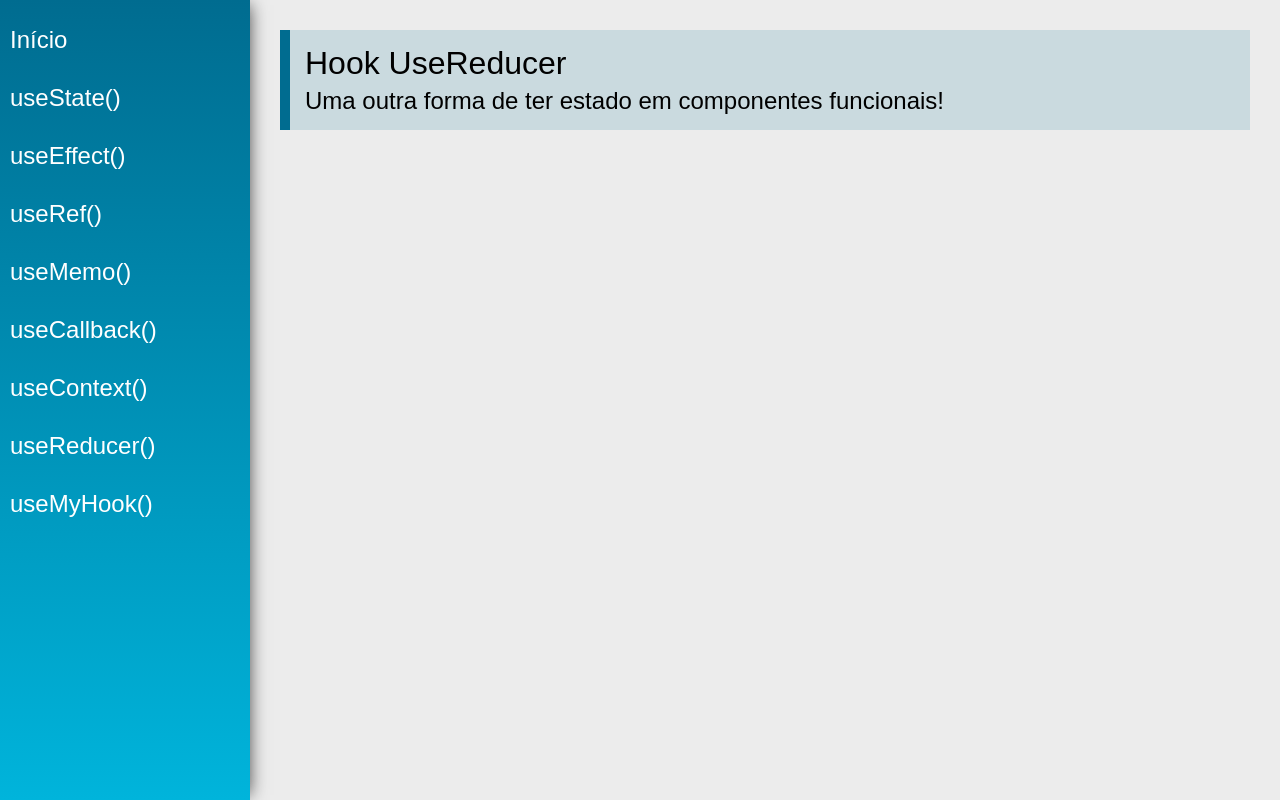
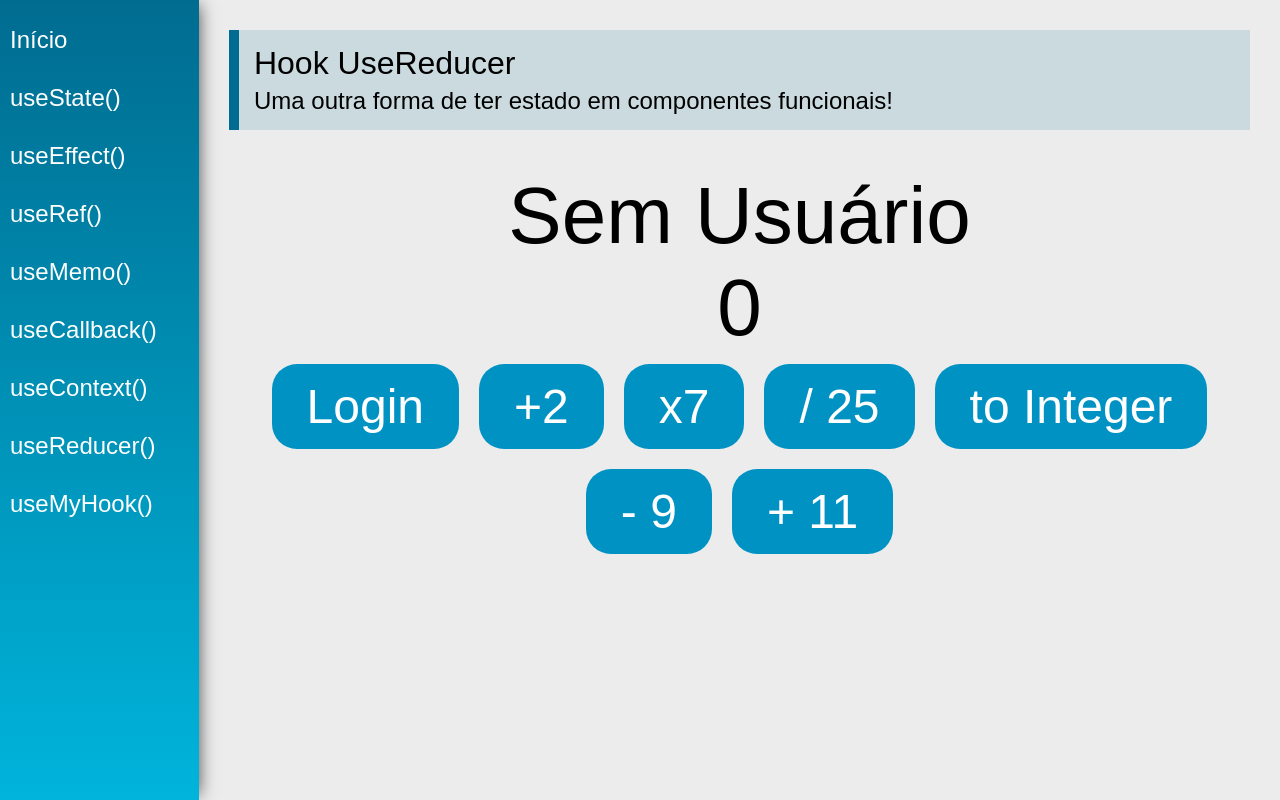
Before and after one commit to alesilva/hooks-react, a React (Create React App) app: page /useReducer in a window 1280 px wide. Built offline with nearby package versions, Linux system fonts and the light colour scheme.

Commit message:
Aula useReducer #1

```diff
--- a/src/views/examples/UseReducer.jsx
+++ b/src/views/examples/UseReducer.jsx
@@ -1,13 +1,65 @@
-import React from 'react'
+import React, { useReducer } from 'react'
 import PageTitle from '../../components/layout/PageTitle'
 
+const initialState = {
+    cart: [],
+    products: [],
+    user: null,
+    // foco...
+    number: 0
+}
+
+function reducer(state, action) {
+    switch(action.type) {
+        case 'numberAdd2':
+            return { ...state, number: state.number + 2 }
+        case 'numberMultiply7':
+            return { ...state, number: state.number * 7 }
+        case 'numberDivide25':
+            return { ...state, number: state.number / 25 }
+        case 'numberFloatToInt':
+            return { ...state, number: state.number | 0 }
+        case 'numberAddN':
+            return { ...state, number: state.number + action.payload }
+        case 'login':
+            return { ...state, user: { name: action.payload } }
+        default:
+            return state
+    }
+}
+
 const UseReducer = (props) => {
+    const [state, dispatch] = useReducer(reducer, initialState)
+
     return (
         <div className="UseReducer">
             <PageTitle
                 title="Hook UseReducer"
                 subtitle="Uma outra forma de ter estado em componentes funcionais!"
             />
+            <div className="center">
+                {state.user
+                    ? <span className="text">{state.user.name}</span>
+                    : <span className="text">Sem Usuário</span>
+                }
+                <span className="text">{state.number}</span>
+                <div>
+                    <button className="btn"
+                        onClick={() => dispatch({ type: 'login', payload: 'Maria' })}>Login</button>
+                    <button className="btn"
+                        onClick={() => dispatch({ type: 'numberAdd2' })}>+2</button>
+                    <button className="btn"
+                        onClick={() => dispatch({ type: 'numberMultiply7' })}>x7</button>
+                    <button className="btn"
+                        onClick={() => dispatch({ type: 'numberDivide25' })}>/ 25</button>
+                    <button className="btn"
+                        onClick={() => dispatch({ type: 'numberFloatToInt' })}>to Integer</button>
+                    <button className="btn"
+                        onClick={() => dispatch({ type: 'numberAddN', payload: 9 })}>- 9</button>
+                    <button className="btn"
+                        onClick={() => dispatch({ type: 'numberAddN', payload: 11 })}>+ 11</button>
+                </div>
+            </div>
         </div>
     )
 }
```
